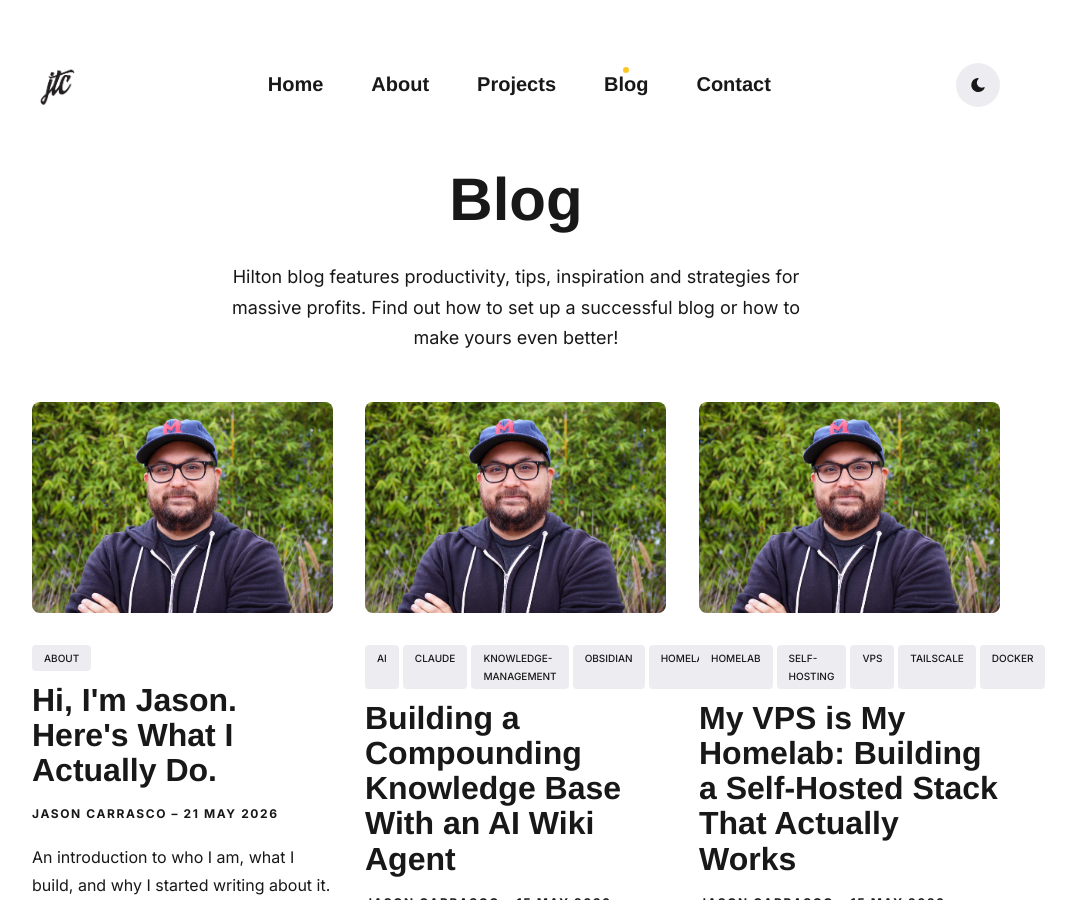
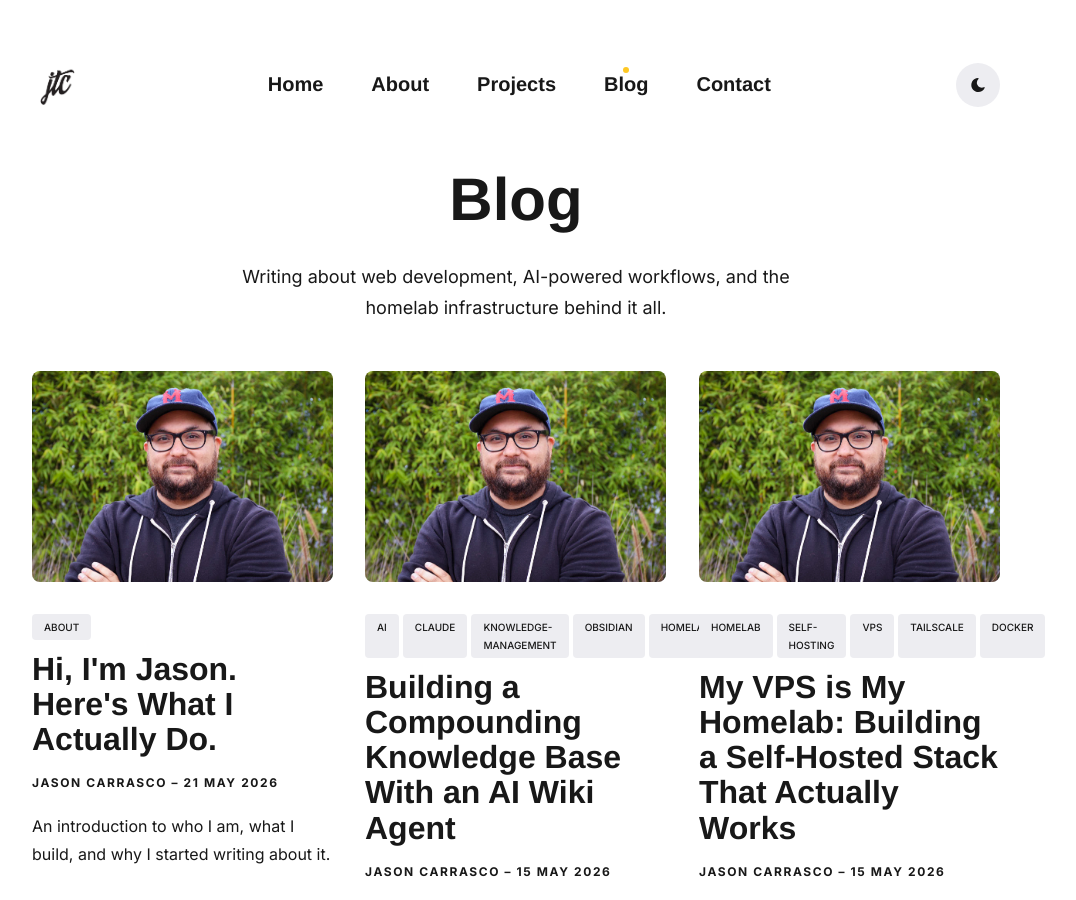
Before and after one commit to jtcarrasco/jtc, a Jekyll site: the page built from blog/index.html, in a window 1280 px wide and 900 px high. Shown: the whole window, without its empty margins (124-1200 px from the left). Built offline with Jekyll 4.4.1, drawn with Linux system fonts in a browser that asks for light colours; some web fonts are replaced; the list of posts is cut into pages by our own code.

Commit message:
Update blog page description

```diff
--- a/blog/index.html
+++ b/blog/index.html
@@ -1,7 +1,7 @@
 ---
 layout: default
 title: Blog
-description: Hilton blog features productivity, tips, inspiration and strategies for massive profits. Find out how to set up a successful blog or how to make yours even better!
+description: Writing about web development, AI-powered workflows, and the homelab infrastructure behind it all.
 ---
 
 <div class="container">
```
